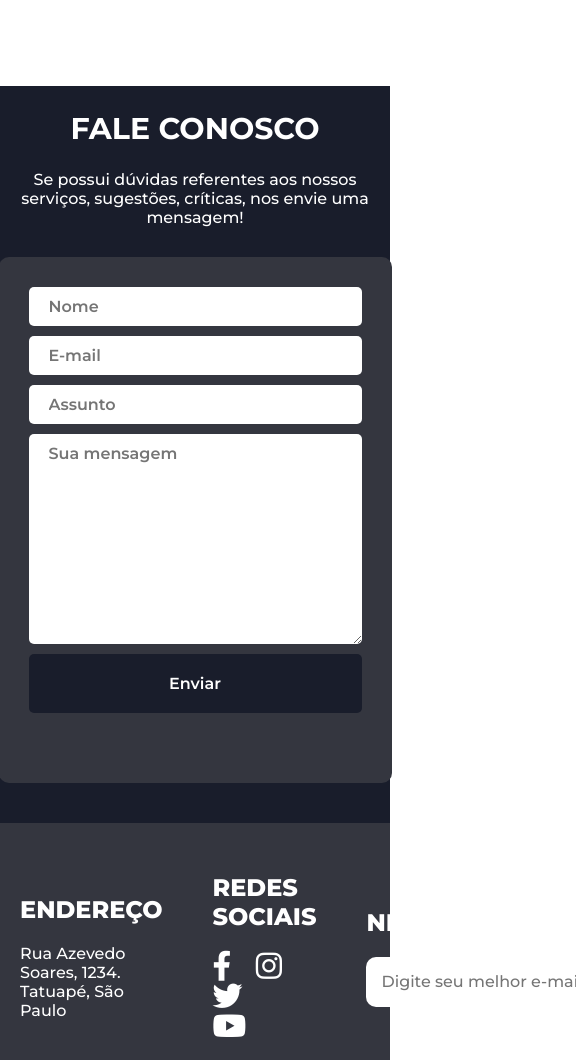
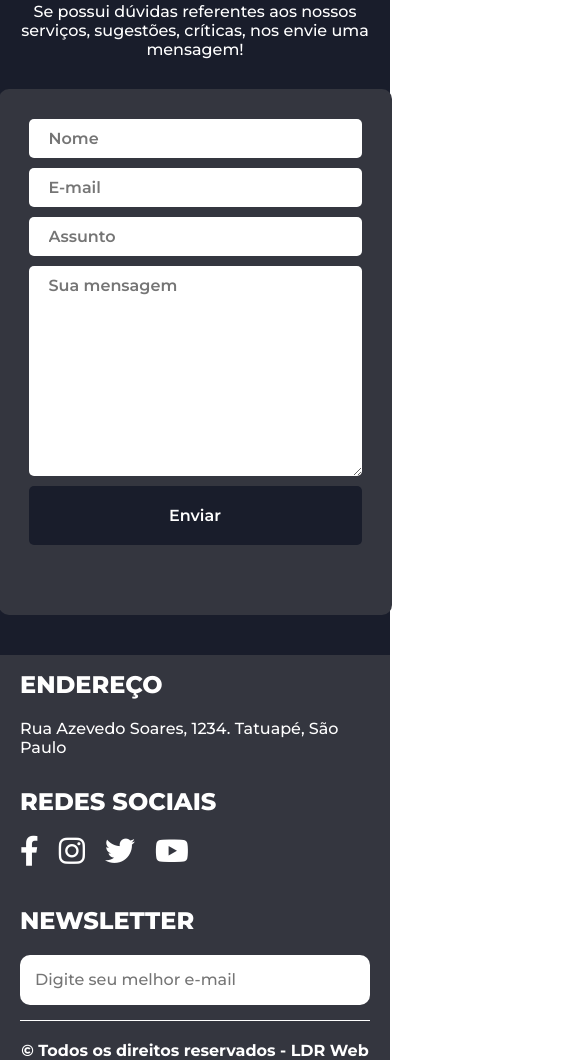
Before and after one commit to geovani-nascto/ldr-enterprises, a plain HTML site: page index.html in a window 390 px wide. Shown: the part 3986-5046 px from the top of the page, 585 px wide, since content can reach past the window. Drawn offline with nearby package versions, Linux system fonts and the light colour scheme; a web font is replaced by a local one.

Commit message:
att responsive 420px

```diff
--- a/assets/css/style.scss
+++ b/assets/css/style.scss
@@ -512,7 +512,7 @@ footer{
                 flex: 1;
                 display: flex;
                 flex-direction: column;
-                justify-content: center;
+                justify-content: flex-start;
                 padding: 50px 50px 50px 0;
 
                 h3{
@@ -590,7 +590,7 @@ footer{
     }
 }
 
-@media screen and (max-width: 668px){
+@media screen and (max-width: 670px){
     .about{
         .container{
             height: auto;
@@ -622,26 +622,91 @@ footer{
 
     }
 
+    .depts .carousel-depts{
+        height: 60vh;
+        .carousel{
+            max-height: 400px;
+        }
+    }
+
+    .depts .carousel-depts .carousel .carousel-item{
+        background-size: cover;
+    }
     .depts .carousel-depts .carousel .carousel-item .carousel-item__info{
         .carousel-item__title{
             margin: 0;
-            font-size: 30px;
+            font-size: 26px;
             line-height: 35px;
         }
 
         .carousel-item__description{
-            line-height: 20px;
-            margin: 20px 0;
+            line-height: 18px;
+            margin: 10px 0;
         }
 
         .carousel-item__btn{
-            font-size: 14px;
+            font-size: 12px;
         }
     }
 
     .contact{
         padding: 0 20px 40px 20px;
         text-align: center;
+    }
+
+
+
+    footer .container .footer-top .midias{
+        .icons-midias{
+            display: flex;
+            flex-direction: column;
+            // flex-wrap: wrap;
+            // justify-content: space-between;
+
+            i{
+                // margin-right: 30px;
+                margin-bottom: 10px;
+            }
+        }
+    }
+
+    footer .container .footer-top .newsletter input{
+        width: 100%;
+    }
+}
+
+@media screen and (max-width: 420px){
+
+    .depts .carousel-depts{
+        .carousel{
+            flex-direction: column;
+        }
+    }
+
+    footer .container .footer-top{
+        flex-direction: column;
+
+        .address, .midias, .newsletter{
+            padding: 15px 15px 15px 0;
+        }
+
+        .newsletter{
+            padding-right: 0;
+        }
+    }
+
+    footer .container .footer-top .midias{
+        .icons-midias{
+            display: flex;
+            flex-direction: row;
+            // flex-wrap: wrap;
+            // justify-content: space-between;
+
+            i{
+                // margin-right: 30px;
+                margin-bottom: 10px;
+            }
+        }
     }
 }
 
```
Also changed, not shown: assets/css/style.css, 1 other file.
